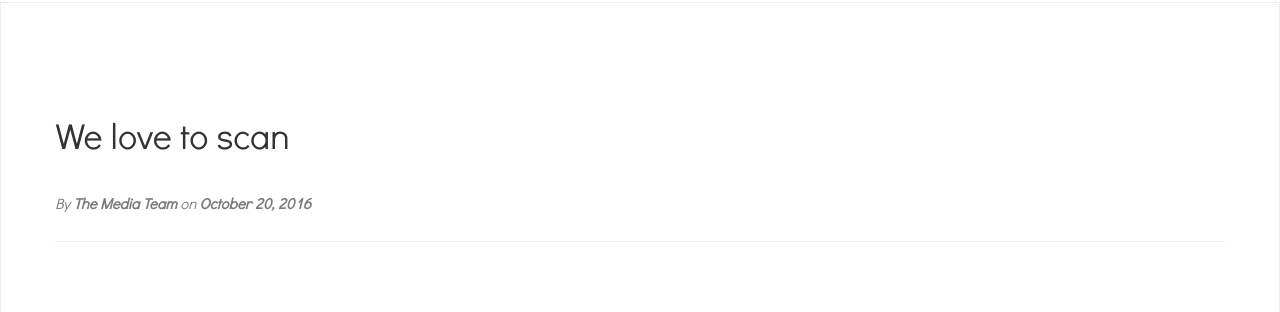
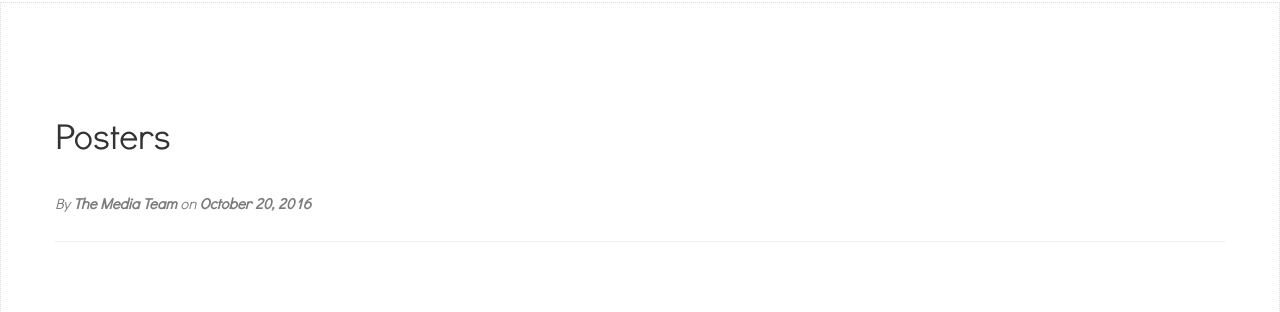
Before and after one commit to Protocopier/protocopier.github.io, a Jekyll site: the page built from _posts/2016-10-24-report-oct-24.md, in a window 1280 px wide. Shown: the part 108-420 px from the top of the page. Built offline with Jekyll 4.4.1, drawn with Linux system fonts in a browser that asks for light colours; nearby versions of some CDN libraries; some web fonts are replaced; library files that are not in the unit come from our copies; comment, search, counter and statistics services are not loaded.

Commit message:
Update 2016-10-24-report-oct-24.md

```diff
--- a/_posts/2016-10-24-report-oct-24.md
+++ b/_posts/2016-10-24-report-oct-24.md
@@ -1,6 +1,6 @@
 ---
 layout: post
-title: We love to scan
+title: Posters
 date: 2016-10-20 09:00:00
 author: The Media Team
 ---
```
